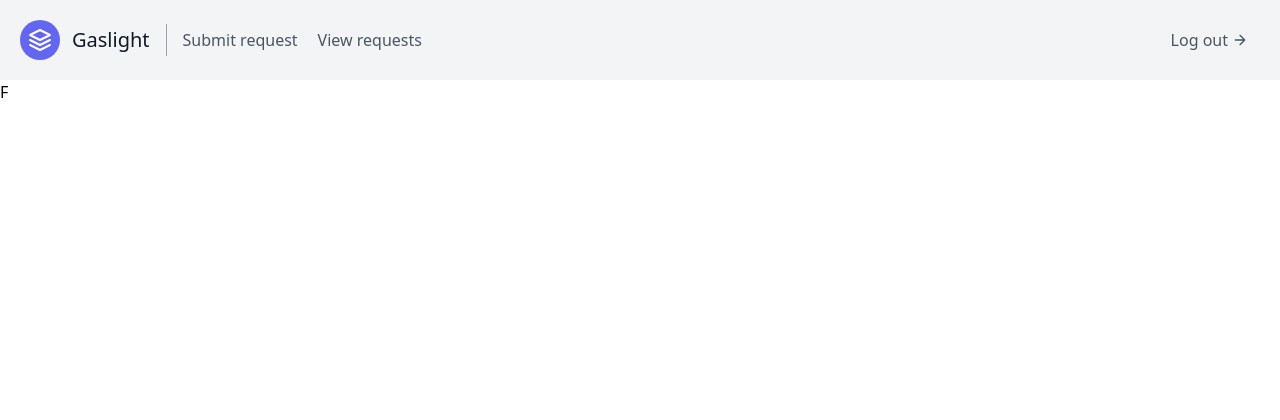
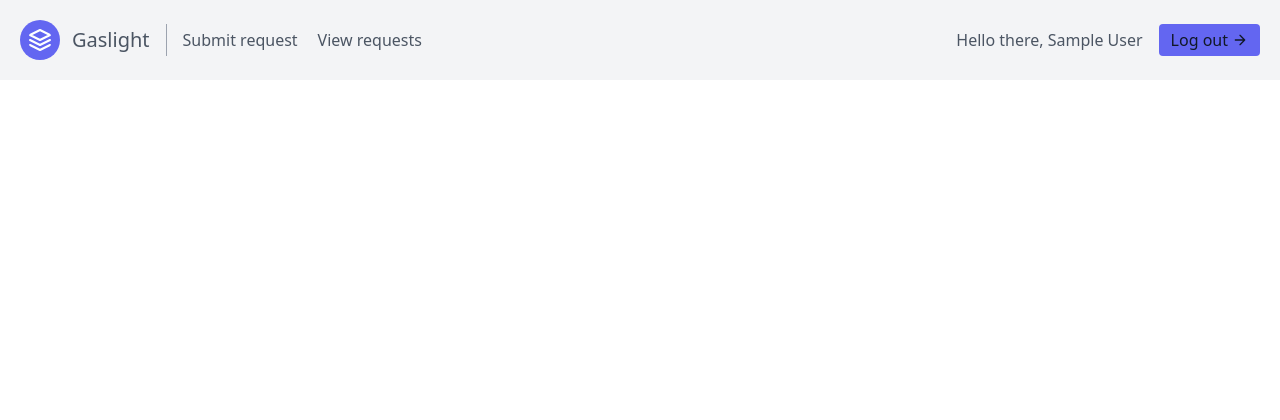
Before and after one commit to SamarV-121/gaslight, a Django app: page / in a window 1280 px wide. Shown: the top 420 px of the page. Run offline with Django 5.2, Linux system fonts and the light colour scheme; the visitor is signed in with stand-in values (Sample User, id 1); some libraries are stand-ins or nearby versions.

Commit message:
Display user's name on navbar
* also redirect to homepage upon clicking on logo

Change-Id: I16e86dc835f6578b0bd8d066c19a9c7b83c04e8e

```diff
--- a/home/templates/home.html
+++ b/home/templates/home.html
@@ -1,4 +1 @@
 {% extends "base.html" %}
-{% block body %}
-    F
-{% endblock body %}
--- a/templates/header.html
+++ b/templates/header.html
@@ -1,7 +1,8 @@
 <header class="text-gray-600 body-font">
     <div class="bg-gray-100">
         <div class="container mx-auto flex flex-wrap p-5 flex-col md:flex-row items-center">
-            <a class="flex title-font font-medium items-center text-gray-900 mb-4 md:mb-0">
+            <a href="/"
+               class="flex title-font font-medium items-center text-gray-900 mb-4 md:mb-0">
                 <svg xmlns="http://www.w3.org/2000/svg"
                      fill="none"
                      stroke="currentColor"
@@ -12,13 +13,14 @@
                      viewBox="0 0 24 24">
                     <path d="M12 2L2 7l10 5 10-5-10-5zM2 17l10 5 10-5M2 12l10 5 10-5"></path>
                 </svg>
-                <span class="ml-3 text-xl">Gaslight</span>
+                <a href="/" class="ml-3 text-xl">Gaslight</a>
             </a>
             <nav class="text-center md:mr-auto md:ml-4 md:py-1 md:pl-4 md:border-l md:border-gray-400 flex flex-wrap items-center text-base justify-center">
                 <a href="/request/" class="mr-5 hover:text-gray-900">Submit request</a>
                 <a href="/request/view/" class="mr-5 hover:text-gray-900">View requests</a>
             </nav>
-            <button class="inline-flex items-center bg-gray-100 border-0 py-1 px-3 focus:outline-none hover:bg-gray-200 rounded text-base mt-4 md:mt-0">
+            {% if user.is_authenticated %}<span class="mr-4">Hello there, {{ request.user.full_name }}</span>{% endif %}
+            <button class="inline-flex items-center bg-indigo-500 border-0 py-1 text-gray-900 px-3 focus:outline-none hover:bg-indigo-900 rounded text-base mt-4 md:mt-0">
                 {% if user.is_authenticated %}
                     <a href="/accounts/logout">Log out</a>
                 {% else %}
```
